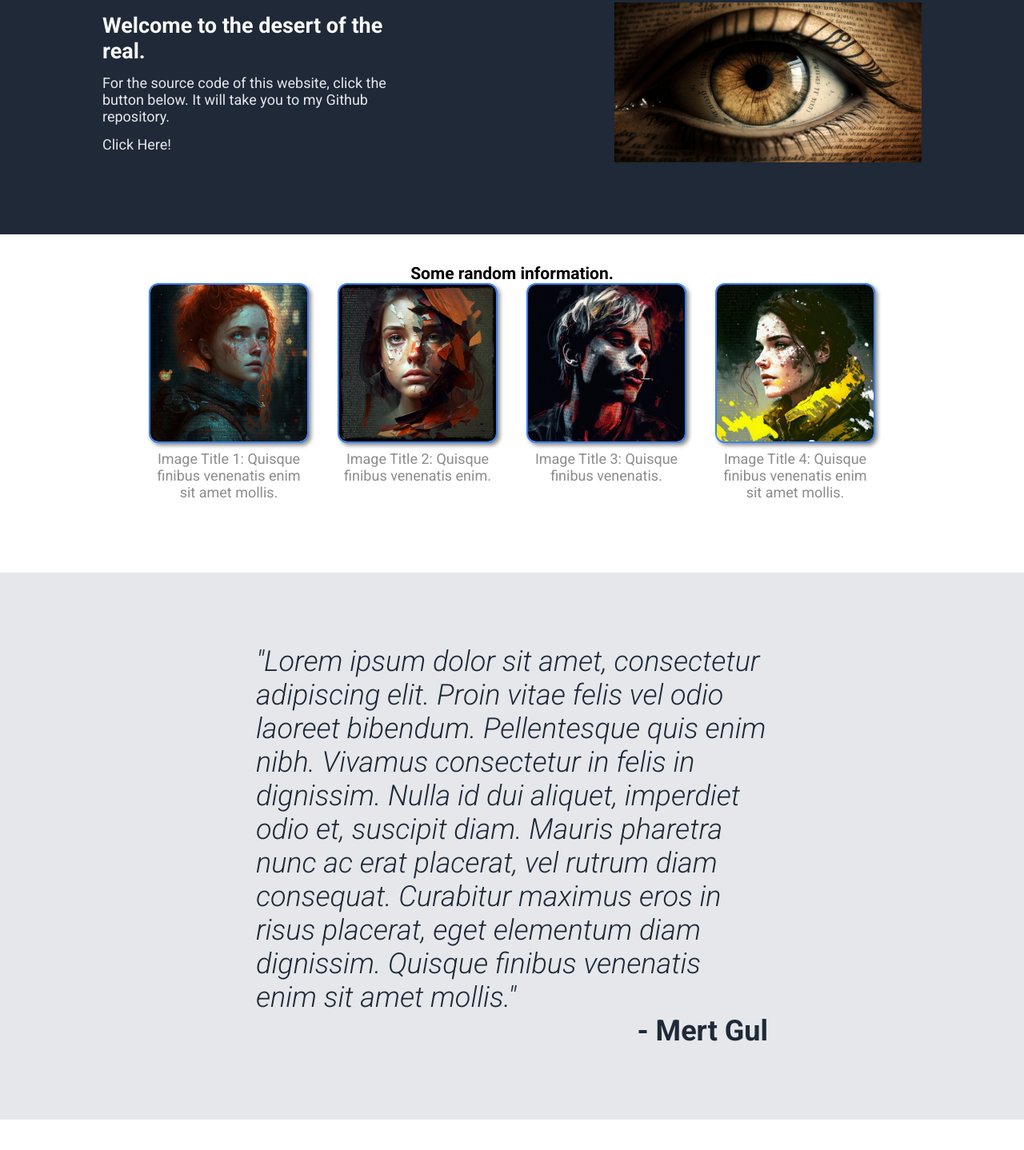
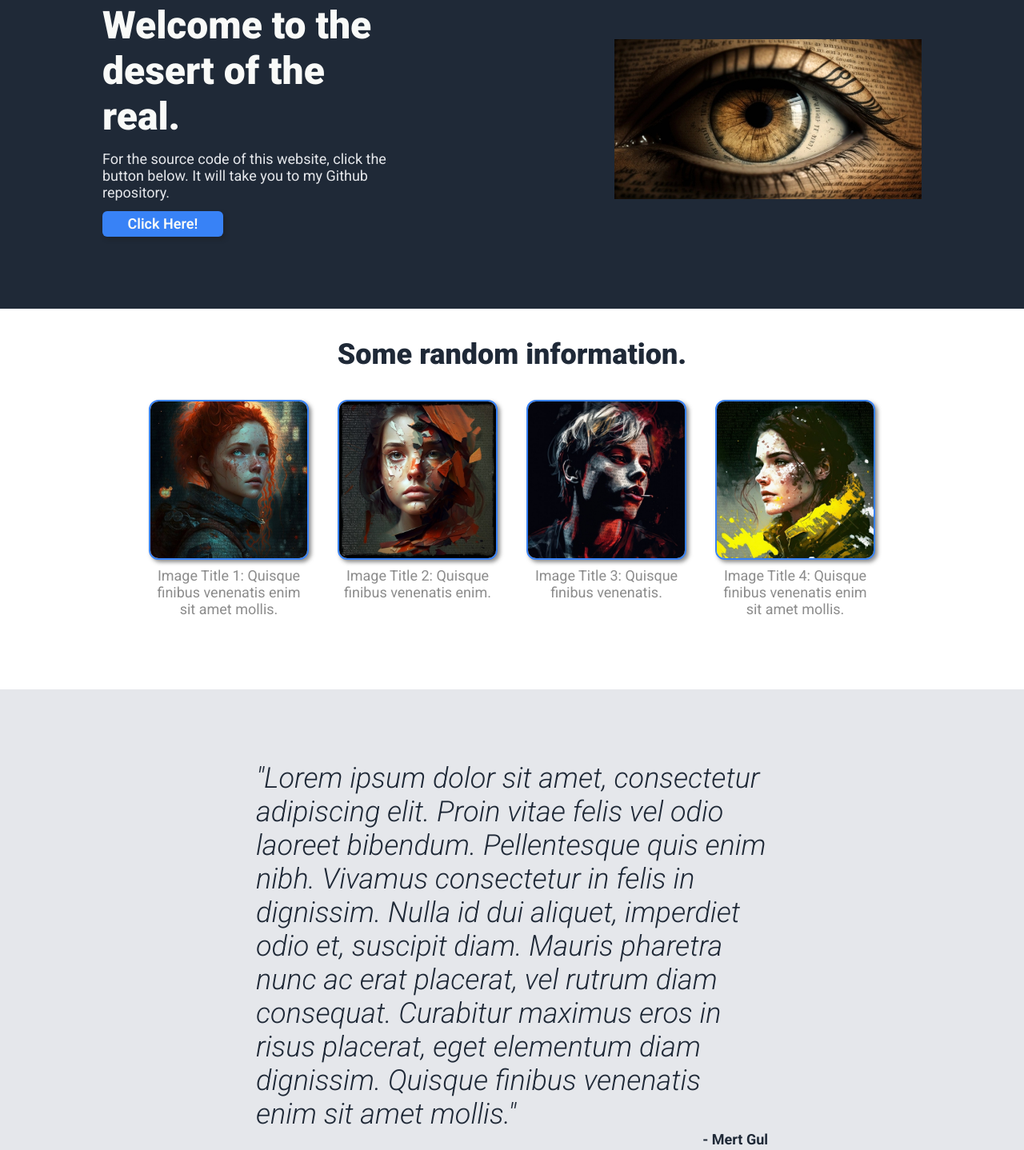
Before and after one commit to mertgulexe/odin-landingpage, a plain HTML site: page index.html in a window 1280 px wide. Shown: the part 151-1589 px from the top of the page at 80% size. Drawn offline with Linux system fonts and the light colour scheme.

Commit message:
Fix the comment, change the button tag

```diff
--- a/style.css
+++ b/style.css
@@ -13,7 +13,7 @@
 * {
   box-sizing: border-box;
   margin: 0;
-  font-family: Roboto, 'Open Sans', monospace;
+  font-family: 'Roboto', 'Open Sans', sans-serif;
 }
 
 html {
@@ -46,7 +46,7 @@ a {
   color: var(--grayish);
 }
 
-button {
+.button {
   border: none;
   border-radius: 6px;
   background-color: var(--bluish);
@@ -88,7 +88,7 @@ header h1 {
   align-items: flex-start;
 }
 
-.hero-text h1 {
+.hero-text h2 {
   font-size: 48px;
   font-weight: 900;
   color: inherit;
@@ -116,7 +116,7 @@ header h1 {
   align-items: center;
 }
 
-.carousel-container h2 {
+.carousel-container h3 {
   font-size: 36px;
   color: var(--dark-blue);
   font-weight: 900;
@@ -159,9 +159,17 @@ header h1 {
   padding: 5rem 25%;
   display: flex;
   flex-direction: column;
+  align-items: center;
 }
 
 .quote-text {
+  display: flex;
+  flex-flow: column nowrap;
+  max-width: 1000px;
+
+}
+
+.quote-body {
   color: var(--dark-blue);
   font-size: 36px;
   font-weight: 300;
@@ -172,9 +180,10 @@ header h1 {
   color: var(--dark-blue);
   font-weight: 900;
   text-align: end;
+  align-self: flex-end;
 }
 
-/* ----- INSIDE THE QUOTE SECTION ----- */
+/* ----- INSIDE THE CALL-TO-ACTION SECTION ----- */
 .cta-container {
   border-radius: 8px;
   margin: 5rem 20%;
```
